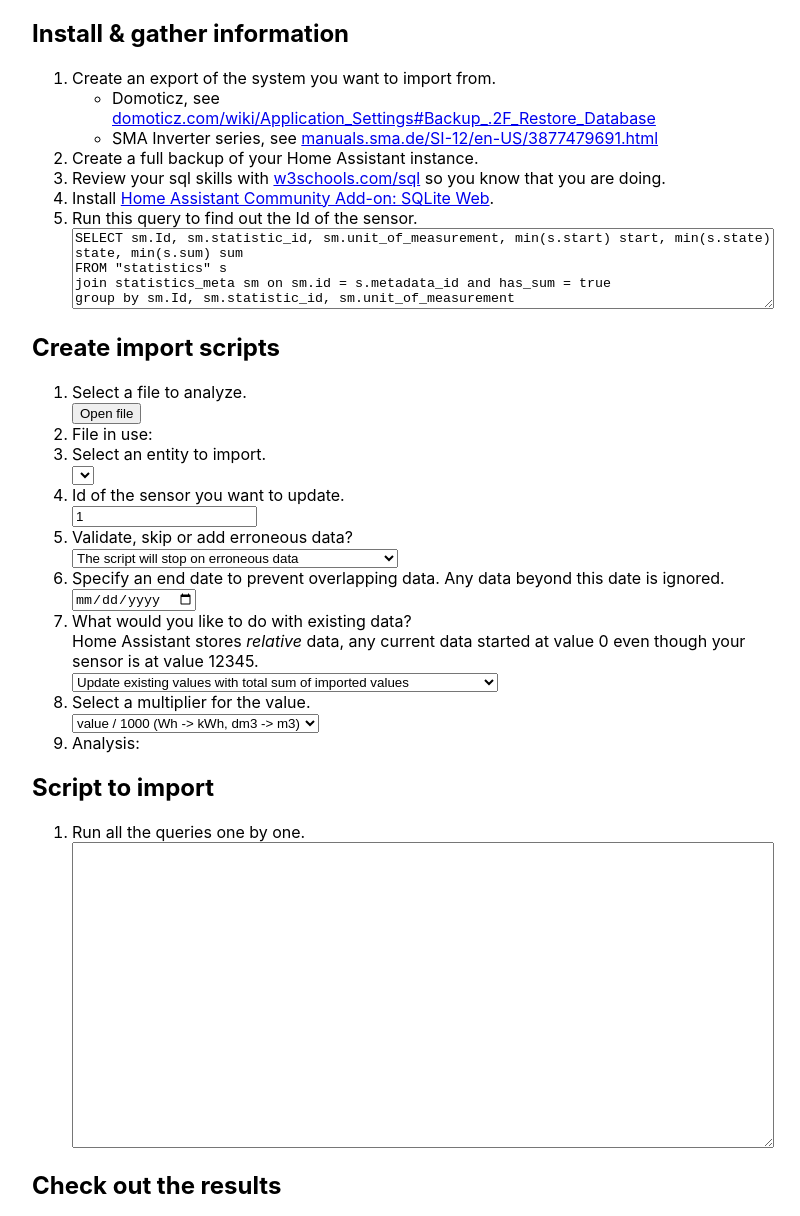
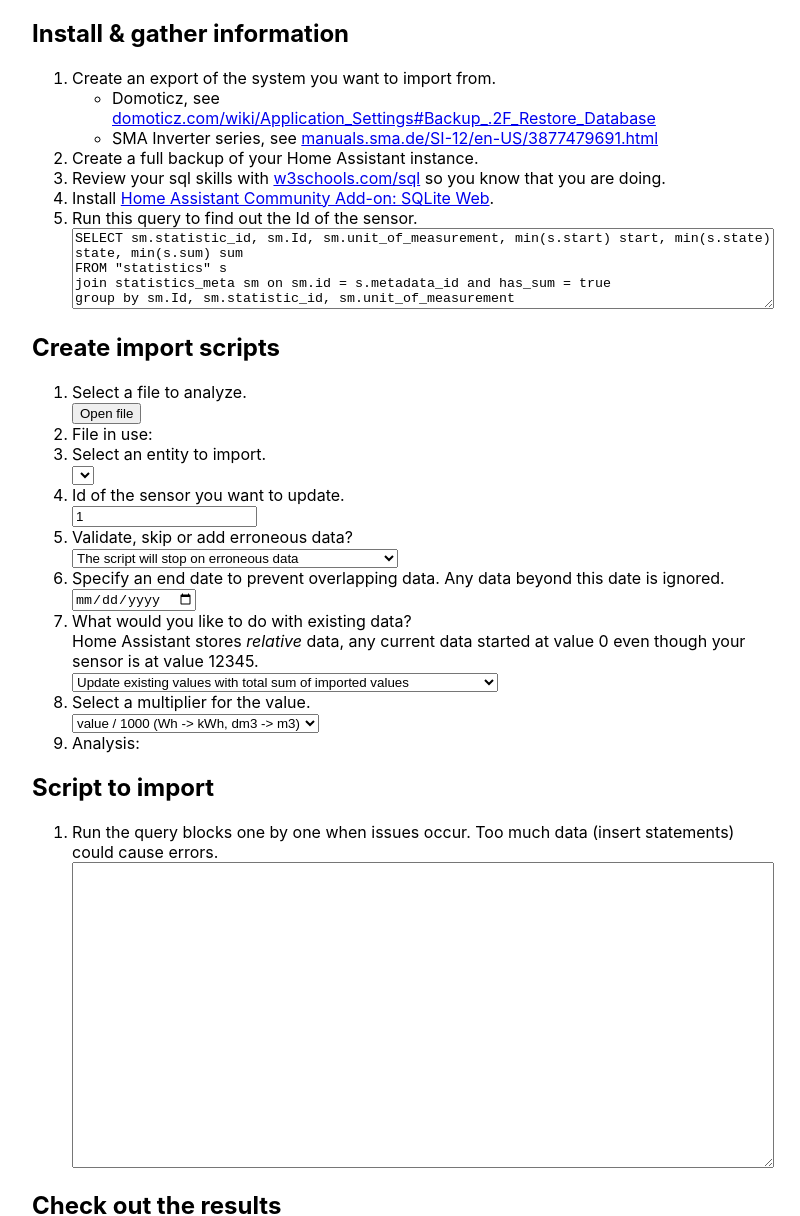
Before and after one commit to Johanbos/home-assistant-import, an Electron app: page src/ui/index.html in a window 800 px wide. Shown: the part 95-1311 px from the top of the page. Drawn offline with Linux system fonts and the light colour scheme.

Commit message:
Feedback of #291

```diff
--- a/src/ui/index.html
+++ b/src/ui/index.html
@@ -21,10 +21,11 @@
           <li>Install <a href="https://community.home-assistant.io/t/home-assistant-community-add-on-sqlite-web/68912" target="blank">Home Assistant Community Add-on: SQLite Web</a>.</li>
           <li>Run this query to find out the Id of the sensor.<br />
             <textarea rows="5">
-SELECT sm.Id, sm.statistic_id, sm.unit_of_measurement, min(s.start) start, min(s.state) state, min(s.sum) sum
+SELECT sm.statistic_id, sm.Id, sm.unit_of_measurement, min(s.start) start, min(s.state) state, min(s.sum) sum
 FROM "statistics" s
 join statistics_meta sm on sm.id = s.metadata_id and has_sum = true
 group by sm.Id, sm.statistic_id, sm.unit_of_measurement
+order by sm.statistic_id asc
             </textarea>
           </li>
         </ol>
@@ -83,7 +84,7 @@ group by sm.Id, sm.statistic_id, sm.unit_of_measurement
       <h2>Script to import</h2>
       <ol>
         <li>
-          Run all the queries one by one. <br />
+          Run the query blocks one by one when issues occur. Too much data (insert statements) could cause errors.<br />
           <textarea rows="20" id="result"></textarea>
         </li>
       </ol>
```
